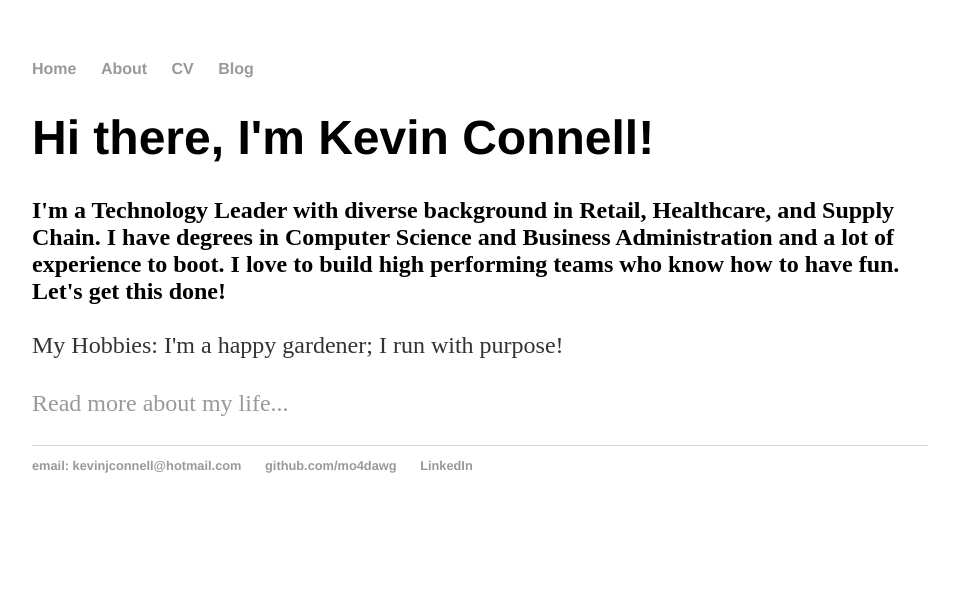
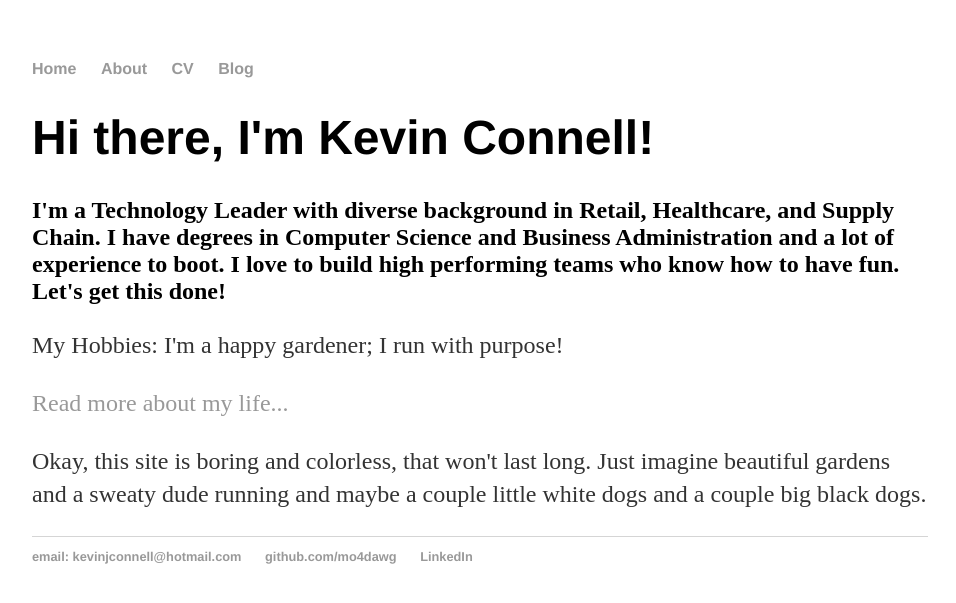
Before and after one commit to mo4dawg/mo4dawg.github.io, a Jekyll site: the page built from index.html, in a window 1280 px wide. Shown: the top 603 px of the page, without its empty margins (160-1116 px from the left). Built offline with Jekyll 4.4.1, drawn with Linux system fonts in a browser that asks for light colours.

Commit message:
Update index.html

```diff
--- a/index.html
+++ b/index.html
@@ -9,4 +9,7 @@ title: Kevin Connell, Technology Leader
 		<h2></b>I'm a Technology Leader with diverse background in Retail, Healthcare, and Supply Chain.  I have degrees in Computer Science and Business Administration and a lot of experience to boot.  I love to build high performing teams who know how to have fun.  Let's get this done!</h2>
 		<p>My Hobbies: I'm a happy gardener;  I run with purpose! </p>
 		<p><span><a href="/about"> Read more about my life...</a></p></span>
+		<p> </p>
+		<p>Okay, this site is boring and colorless, that won't last long.  Just imagine beautiful gardens and a sweaty dude running and maybe a couple little white dogs and a couple big black dogs.  </p>
+
     </div><!-- /.blurb -->
```
